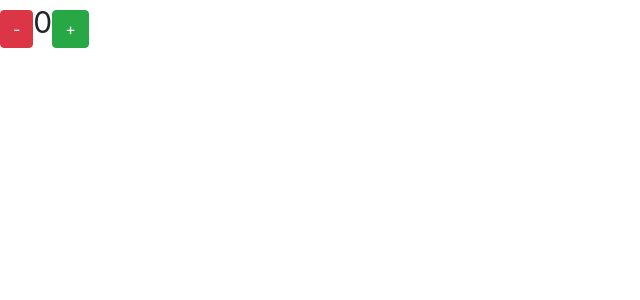
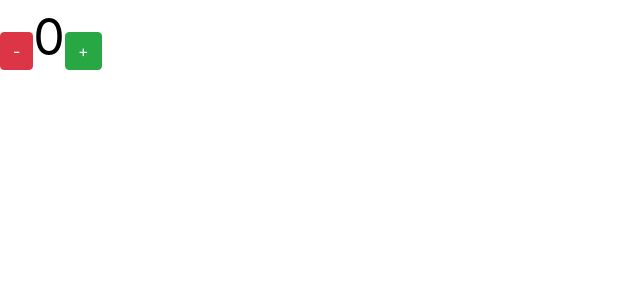
Before and after one commit to 99061142/learn-react, a React (Create React App) app: page / in a window 1280 px wide. Shown: the top 300 px of the page, without its empty margins (0-640 px from the left). Built offline with nearby package versions, Linux system fonts and the light colour scheme.

Commit message:
Made the code work with the changes of the color

```diff
--- a/src/components/counter.jsx
+++ b/src/components/counter.jsx
@@ -3,52 +3,49 @@ import React, { Component } from 'react';
 export default class Counter extends Component {
     constructor(props) {
         super(props);
+        this.standardColor = "black";
         this.state = {
             count: 0,
-        };
 
-        this.countStyles = {
-            fontSize: "30px",
-            color: this.countText(),
+            countStyles: {
+                fontSize: "50px",
+                color: this.standardColor,
+            },
         };
     }
 
     increment() {
-        let count = this.state.count;
         let newCount = this.state.count + 1;
-
-        this.setState({
-            count: newCount
-        });
-
-        this.countText(count, newCount);
+        this.updateCountState(newCount);
     }
 
     decrement() {
-        let count = this.state.count;
         let newCount = this.state.count - 1;
-
-        this.setState({
-            count: newCount
-        });
-
-        this.countText(count, newCount);
+        this.updateCountState(newCount);
     }
 
-    countText(count, newCount) {
-        let color;
+    updateCountState(newCount) {
+        this.setState(previousState => ({
+            count: newCount,
 
-        if(count === 0){ color = (newCount === 1) ? "green" : "red"; } // If the count before the change was equal to 0
-        else if(newCount === 0){ color = "black"; } // If the count after the change is equal to 0
+            countStyles: {
+                ...previousState.countStyles,
+                color: this.newCountColor(newCount),
+            },
+        }));
+    }
 
-        if(count === 0 || newCount === 0){ this.countStyles = {...this.countStyles, color}; } // Change the color of the count
+    newCountColor(newCount) {
+        if(!this.state.count) { return (newCount === 1) ? "darkGreen" : "red"; } // If the count before the change is equal to 0
+        else if(!newCount) { return this.standardColor; } // If the count after the change is equal to 0
+        else { return this.state.countStyles.color; } // If the color don't need to get changed
     }
 
     render() {
         return (
             <div>
                 <button className="btn btn-danger" onClick={this.decrement.bind(this)}>-</button>
-                <span style={this.countStyles}>{this.state.count}</span>
+                <span style={this.state.countStyles}>{this.state.count}</span>
                 <button className="btn btn-success" onClick={this.increment.bind(this)}>+</button>
             </div>
         );
```
